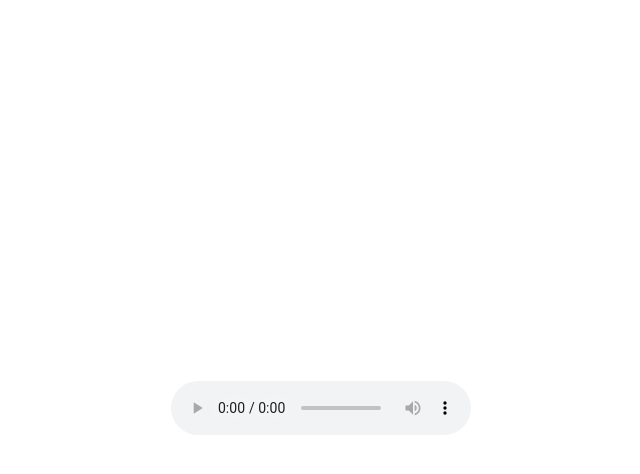
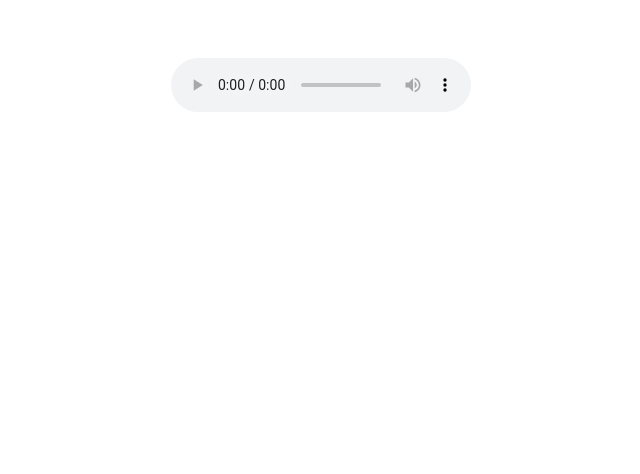
Before and after one commit to artemusheek/cool-music, a plain HTML site: page index.html in a window 1280 px wide. Shown: the whole page, without its empty margins (319-959 px from the left). Drawn offline with Linux system fonts and the light colour scheme.

Commit message:
Update index.html

```diff
--- a/index.html
+++ b/index.html
@@ -1,4 +1,4 @@
-<div style="display: flex; justify-content: center; align-items: center; height: 100vh;">
-    <audio controls src="https://github.com/artemusheek/soundtag-is-artemusheek.github.io./raw/refs/heads/main/sound.mp3" style="width: 300px;">
+<div style="text-align: center; padding: 50px 0;">
+    <audio controls src="https://github.com/artemusheek/soundtag-is-artemusheek.github.io./raw/refs/heads/main/sound.mp3" style="display: inline-block; vertical-align: middle;">
     </audio>
 </div>
```
